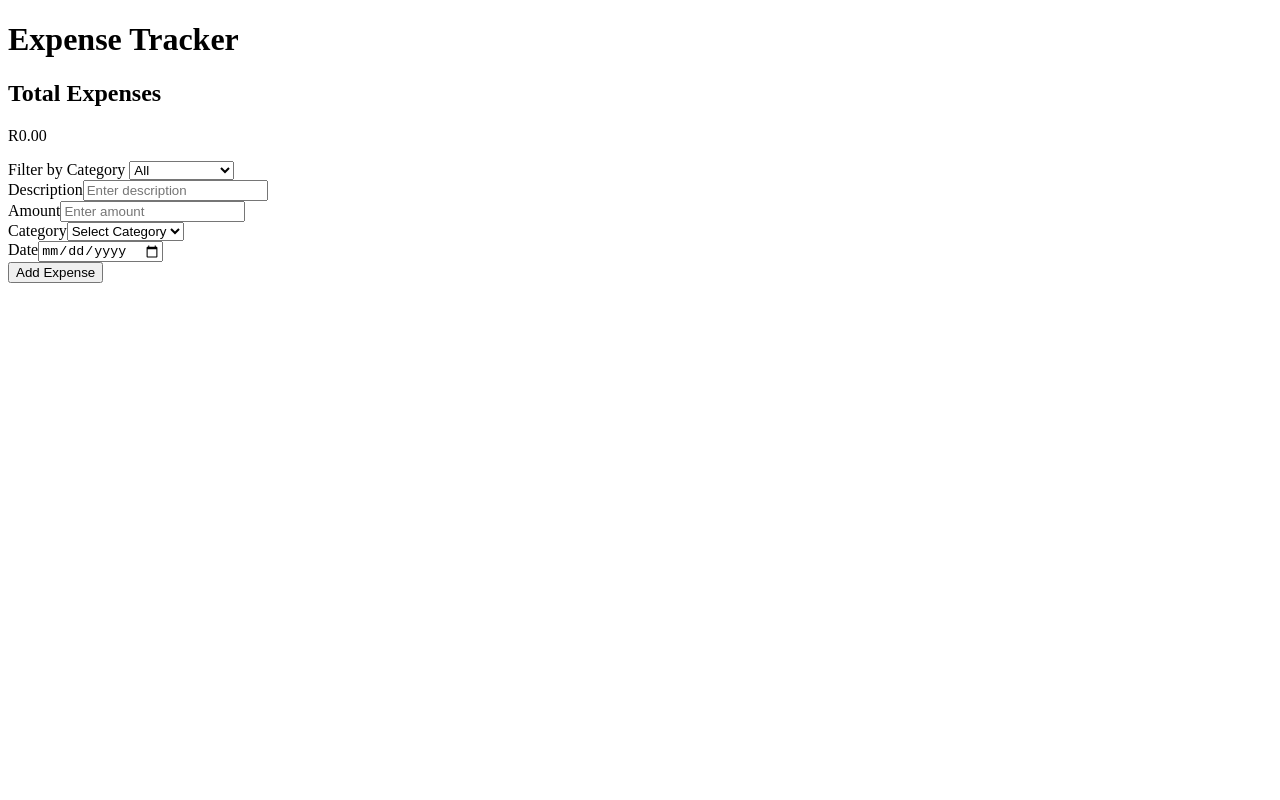
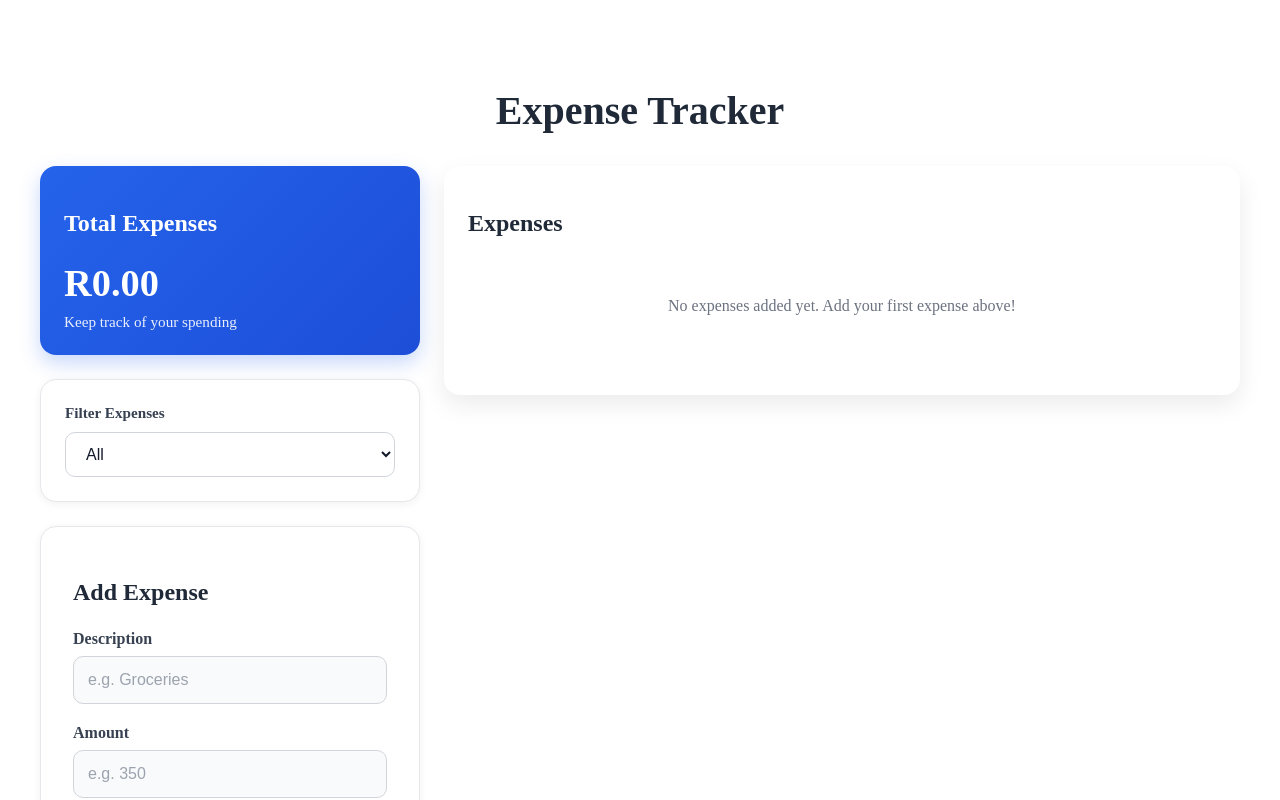
Before and after one commit to Mamokgosii/expense-tracker, a Vue app: page / in a window 1280 px wide. Shown: the top 800 px of the page. Built offline with nearby package versions, Linux system fonts and the light colour scheme.

Commit message:
style: improve expense form UI and dashboard consistency

```diff
--- a/src/App.vue
+++ b/src/App.vue
@@ -37,22 +37,67 @@ function clearSelectedExpense() {
   selectedExpense.value = null
 }
 </script>
-
 <template>
+  <div class="app">
     <h1>Expense Tracker</h1>
 
+    <div class="dashboard">
+
+      <div class="left-column">
         <TotalCard />
 
-  <CategoryFilter @filter="handleFilter" />
+        <CategoryFilter
+          @filter="handleFilter"
+        />
 
         <ExpenseForm
           :selected-expense="selectedExpense"
           @clear-selected="clearSelectedExpense"
         />
+      </div>
 
+      <div class="right-column">
         <ExpenseList
           :expenses="filteredExpenses"
           @delete="handleDelete"
           @edit="handleEdit"
         />
+      </div>
+
+    </div>
+  </div>
 </template>
+<style scoped>
+.app {
+  max-width: 1200px;
+  margin: 40px auto;
+  padding: 20px;
+}
+
+h1 {
+  text-align: center;
+  margin-bottom: 32px;
+  color: #1f2937;
+  font-size: 2.5rem;
+}
+
+.dashboard {
+  display: grid;
+  grid-template-columns: 380px 1fr;
+  gap: 24px;
+  align-items: start;
+}
+
+.left-column,
+.right-column {
+  display: flex;
+  flex-direction: column;
+  gap: 24px;
+}
+
+@media (max-width: 900px) {
+  .dashboard {
+    grid-template-columns: 1fr;
+  }
+}
+</style>
--- a/src/components/CategoryFilter.vue
+++ b/src/components/CategoryFilter.vue
@@ -18,7 +18,7 @@ watch(selectedCategory, (category) => {
 <template>
   <div class="category-filter">
     <label for="category-filter">
-      Filter by Category
+      Filter Expenses
     </label>
 
     <select
@@ -35,3 +35,42 @@ watch(selectedCategory, (category) => {
     </select>
   </div>
 </template>
+<style scoped>
+.category-filter {
+  background: #ffffff;
+  padding: 24px;
+  border-radius: 16px;
+  border: 1px solid #e5e7eb;
+  box-shadow: 0 2px 8px rgba(0, 0, 0, 0.06);
+}
+
+.category-filter label {
+  display: block;
+  margin-bottom: 10px;
+  font-size: 0.95rem;
+  font-weight: 600;
+  color: #374151;
+}
+
+.category-filter select {
+  width: 100%;
+  padding: 12px 16px;
+  border: 1px solid #d1d5db;
+  border-radius: 10px;
+  font-size: 1rem;
+  color: #111827;
+  background: #ffffff;
+  cursor: pointer;
+  transition: all 0.2s ease;
+}
+
+.category-filter select:hover {
+  border-color: #2563eb;
+}
+
+.category-filter select:focus {
+  outline: none;
+  border-color: #2563eb;
+  box-shadow: 0 0 0 3px rgba(37, 99, 235, 0.15);
+}
+</style>
--- a/src/components/ExpenseForm.vue
+++ b/src/components/ExpenseForm.vue
@@ -76,31 +76,38 @@ function handleSubmit() {
   resetForm()
 }
 </script>
+<template>
+  <form
+    class="expense-form"
+    @submit.prevent="handleSubmit"
+  >
+    <h2>
+      {{ props.selectedExpense ? 'Edit Expense' : 'Add Expense' }}
+    </h2>
 
-<template>
-  <form @submit.prevent="handleSubmit">
-    <div>
+    <div class="form-group">
       <label for="description">Description</label>
       <input
         id="description"
         v-model="description"
         type="text"
-        placeholder="Enter description"
+        placeholder="e.g. Groceries"
       />
     </div>
 
-    <div>
+    <div class="form-group">
       <label for="amount">Amount</label>
       <input
         id="amount"
         v-model="amount"
         type="number"
-        placeholder="Enter amount"
+        placeholder="e.g. 350"
       />
     </div>
 
-    <div>
+    <div class="form-group">
       <label for="category">Category</label>
+
       <select
         id="category"
         v-model="category"
@@ -117,8 +124,9 @@ function handleSubmit() {
       </select>
     </div>
 
-    <div>
+    <div class="form-group">
       <label for="date">Date</label>
+
       <input
         id="date"
         v-model="date"
@@ -126,8 +134,104 @@ function handleSubmit() {
       />
     </div>
 
-  <button type="submit">
-  {{ props.selectedExpense ? 'Update Expense' : 'Add Expense' }}
-  </button>
+    <button type="submit">
+      {{ props.selectedExpense ? 'Update Expense' : 'Add Expense' }}
+    </button>
   </form>
 </template>
+<style scoped>
+.expense-form {
+  background: #ffffff;
+  padding: 32px;
+  border-radius: 16px;
+  border: 1px solid #e5e7eb;
+  box-shadow: 0 2px 8px rgba(0,0,0,.06);
+  transition: all 0.2s ease;
+}
+
+.expense-form:hover {
+  box-shadow: 0 8px 20px rgba(0,0,0,.08);
+}
+
+.expense-form h2 {
+  margin-bottom: 24px;
+  color: #1f2937;
+  font-size: 1.5rem;
+  font-weight: 700;
+}
+
+.form-group {
+  margin-bottom: 20px;
+}
+
+label {
+  display: block;
+  margin-bottom: 8px;
+  color: #374151;
+  font-weight: 600;
+}
+
+input,
+select {
+  width: 100%;
+  padding: 14px;
+  font-size: 1rem;
+  border: 1px solid #d1d5db;
+  border-radius: 10px;
+  background: #f9fafb;
+  transition: all 0.2s ease;
+  box-sizing: border-box;
+}
+
+input::placeholder {
+  color: #9ca3af;
+}
+
+input:focus,
+select:focus {
+  outline: none;
+  border-color: #2563eb;
+  background: #ffffff;
+  box-shadow: 0 0 0 3px rgba(37, 99, 235, 0.15);
+}
+
+button {
+  width: 100%;
+  padding: 14px;
+  margin-top: 12px;
+  border: none;
+  border-radius: 10px;
+  background: #2563eb;
+  color: white;
+  font-size: 1rem;
+  font-weight: 600;
+  cursor: pointer;
+  transition: background-color 0.2s ease,
+              transform 0.2s ease;
+}
+
+button:hover {
+  background: #1d4ed8;
+  transform: translateY(-2px);
+}
+
+button:active {
+  transform: translateY(0);
+}
+
+@media (max-width: 768px) {
+  .expense-form {
+    padding: 20px;
+  }
+
+  .expense-form h2 {
+    font-size: 1.3rem;
+  }
+
+  input,
+  select,
+  button {
+    font-size: 0.95rem;
+  }
+}
+</style>
--- a/src/components/ExpenseItem.vue
+++ b/src/components/ExpenseItem.vue
@@ -10,23 +10,137 @@ const emit = defineEmits<{
   (e: 'delete', id: string): void
 }>()
 
+function formatDate(date: string) {
+  return new Intl.DateTimeFormat('en-ZA', {
+    day: '2-digit',
+    month: 'short',
+    year: 'numeric',
+  }).format(new Date(date))
+}
 </script>
 
 <template>
   <div class="expense-item">
-    <h3>{{ props.expense.description }}</h3>
-    <p>{{ props.expense.category }}</p>
-    <p>{{ props.expense.date }}</p>
-    <p>R{{ props.expense.amount }}</p>
+    <div class="expense-header">
+      <h3>{{ props.expense.description }}</h3>
 
-     <div class="expense-actions">
-      <button @click="emit('edit', props.expense)">
+      <span class="amount">
+        R{{ props.expense.amount.toFixed(2) }}
+      </span>
+    </div>
+
+    <div class="expense-details">
+      <span class="category">
+        {{ props.expense.category }}
+      </span>
+
+      <span class="expense-date">
+        {{ formatDate(props.expense.date) }}
+      </span>
+    </div>
+
+    <div class="expense-actions">
+      <button
+        class="edit-btn"
+        @click="emit('edit', props.expense)"
+      >
         Edit
       </button>
 
-      <button @click="emit('delete', props.expense.id)">
+      <button
+        class="delete-btn"
+        @click="emit('delete', props.expense.id)"
+      >
         Delete
       </button>
     </div>
   </div>
 </template>
+
+<style scoped>
+.expense-item {
+  background: #ffffff;
+  border: 1px solid #e5e7eb;
+  border-radius: 12px;
+  padding: 20px;
+  margin-bottom: 16px;
+  transition: all 0.2s ease;
+}
+
+.expense-item:hover {
+  transform: translateY(-2px);
+  box-shadow: 0 8px 20px rgba(0,0,0,0.08);
+}
+
+.expense-header {
+  display: flex;
+  justify-content: space-between;
+  align-items: center;
+  margin-bottom: 12px;
+}
+
+.expense-header h3 {
+  margin: 0;
+  font-size: 1.1rem;
+  color: #1f2937;
+}
+
+.amount {
+  font-size: 1.2rem;
+  font-weight: 700;
+  color: #2563eb;
+}
+
+.expense-details {
+  display: flex;
+  justify-content: space-between;
+  align-items: center;
+  margin-bottom: 18px;
+  font-size: 0.9rem;
+}
+
+.category {
+  background: #eff6ff;
+  color: #2563eb;
+  padding: 6px 12px;
+  border-radius: 999px;
+  font-weight: 600;
+}
+
+.expense-date {
+  color: #6b7280;
+}
+
+.expense-actions {
+  display: flex;
+  justify-content: flex-end;
+  gap: 10px;
+}
+
+.expense-actions button {
+  border: none;
+  padding: 8px 18px;
+  border-radius: 8px;
+  cursor: pointer;
+  font-weight: 600;
+  transition: 0.2s;
+}
+
+.edit-btn {
+  background: #10b981;
+  color: white;
+}
+
+.edit-btn:hover {
+  background: #059669;
+}
+
+.delete-btn {
+  background: #ef4444;
+  color: white;
+}
+
+.delete-btn:hover {
+  background: #dc2626;
+}
+</style>
--- a/src/components/ExpenseList.vue
+++ b/src/components/ExpenseList.vue
@@ -13,11 +13,41 @@ const emit = defineEmits<{
 </script>
 
 <template>
+   <div class="expense-list">
+    <h2>Expenses</h2>
+    <p
+      v-if="expenses.length === 0"
+      class="empty-state"
+    >
+      No expenses added yet. Add your first expense above!
+    </p>
+
     <ExpenseItem
+      v-else
       v-for="expense in expenses"
       :key="expense.id"
       :expense="expense"
       @edit="emit('edit', $event)"
       @delete="emit('delete', $event)"
     />
+  </div>
 </template>
+<style scoped>
+.expense-list {
+  background: white;
+  border-radius: 16px;
+  padding: 24px;
+  box-shadow: 0 10px 25px rgba(0,0,0,.08);
+}
+
+.expense-list h2 {
+  margin-bottom: 20px;
+  color: #1f2937;
+}
+
+.empty-state {
+  text-align: center;
+  color: #6b7280;
+  padding: 40px 0;
+}
+</style>
--- a/src/components/TotalCard.vue
+++ b/src/components/TotalCard.vue
@@ -8,8 +8,49 @@ const expenseStore = useExpenseStore()
   <div class="total-card">
     <h2>Total Expenses</h2>
 
-    <p>
+    <p class="total-amount">
       R{{ expenseStore.totalExpenses.toFixed(2) }}
+    </p>
+
+    <p class="subtitle">
+      Keep track of your spending
     </p>
   </div>
 </template>
+<style scoped>
+.total-card {
+  background: linear-gradient(135deg, #2563eb, #1d4ed8);
+  color: white;
+  padding: 24px;
+  border-radius: 16px;
+  box-shadow: 0 8px 20px rgba(37, 99, 235, 0.25);
+}
+
+.card-header {
+  display: flex;
+  align-items: center;
+  gap: 10px;
+}
+
+.icon {
+  font-size: 1.8rem;
+}
+
+.card-header h2 {
+  margin: 0;
+  font-size: 1.2rem;
+  font-weight: 600;
+}
+
+.total-amount {
+  margin: 24px 0 8px;
+  font-size: 2.4rem;
+  font-weight: 700;
+}
+
+.subtitle {
+  margin: 0;
+  opacity: 0.9;
+  font-size: 0.95rem;
+}
+</style>
```
Lines whose indentation alone changed are shown as unchanged.
